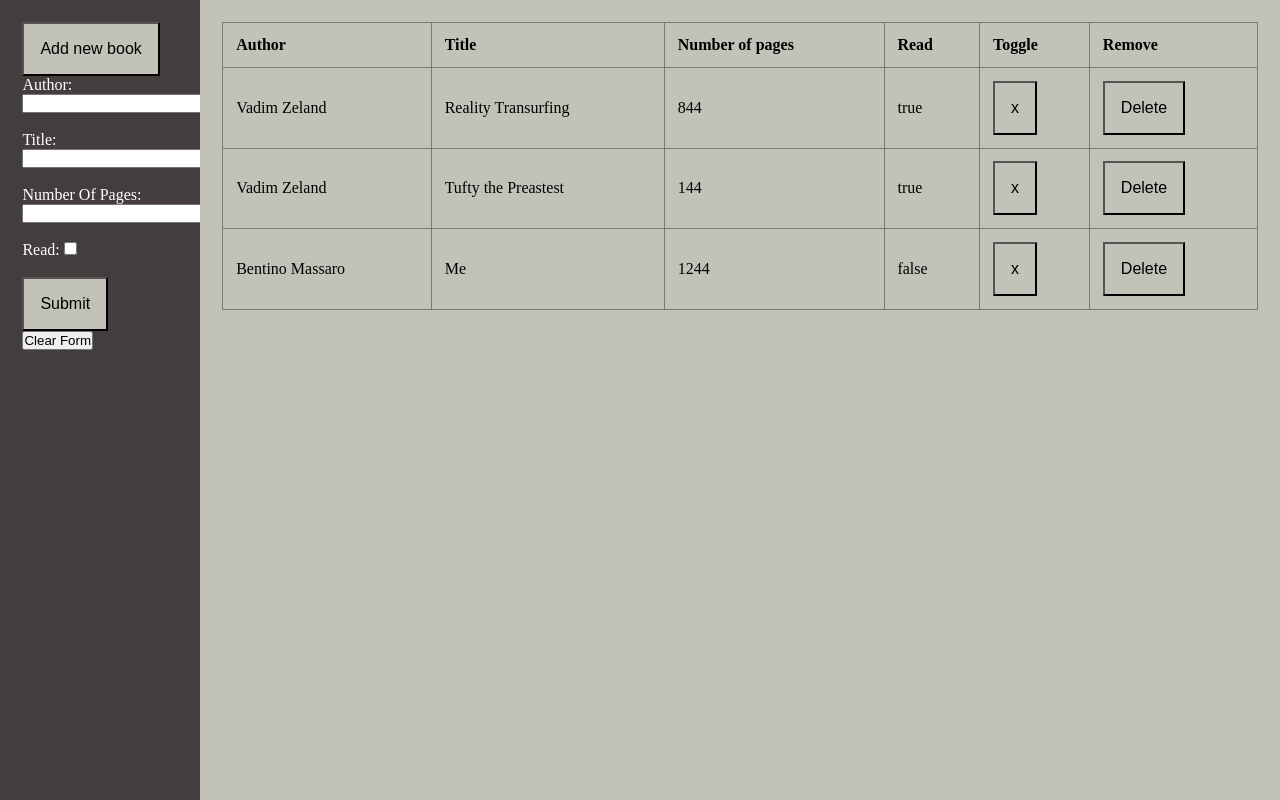
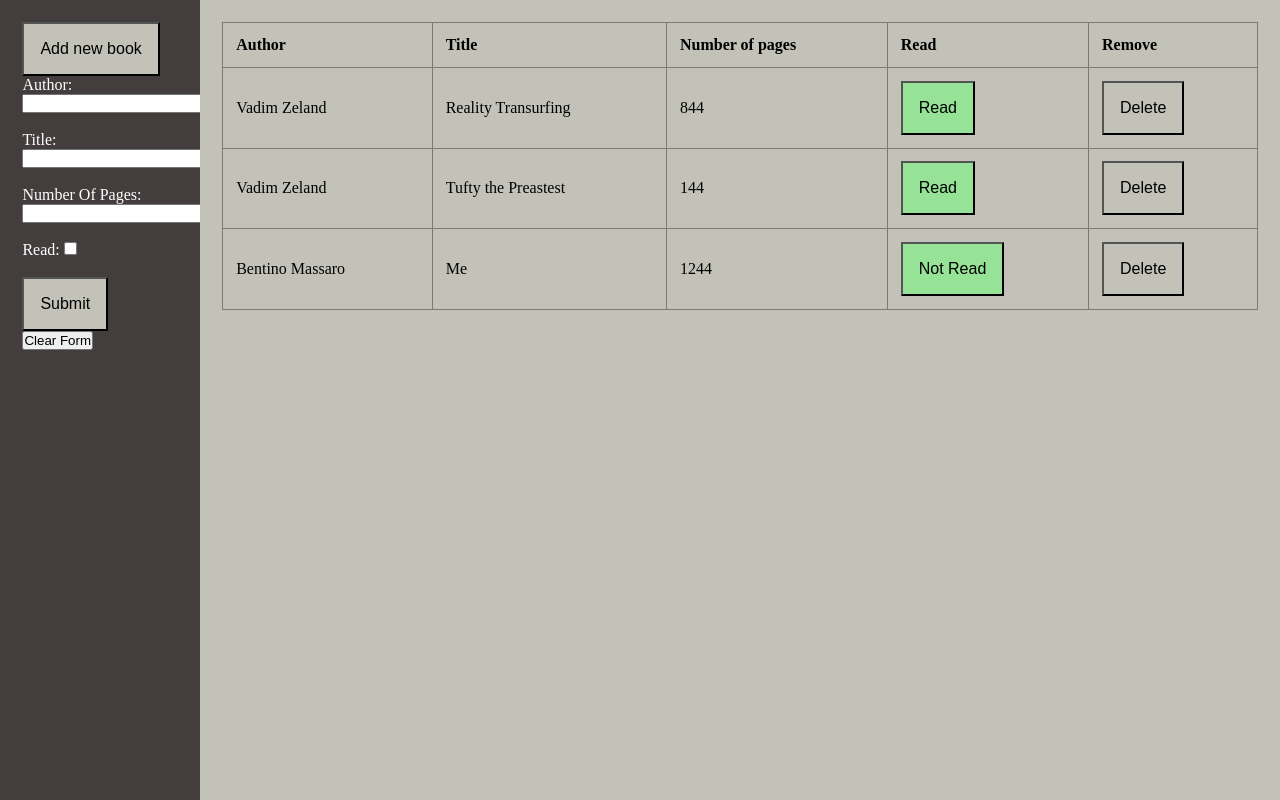
Before and after one commit to MarijaAvramovic/library-odin, a plain HTML site: page index.html in a window 1280 px wide. Drawn offline with Linux system fonts and the light colour scheme.

Commit message:
update toggle

```diff
--- a/index.html
+++ b/index.html
@@ -38,7 +38,6 @@
     <th>Title</th>
     <th>Number of pages</th>
     <th>Read</th>
-    <th>Toggle</th>
     <th>Remove</th>
   </tr>
   <!-- <tr>
--- a/main.js
+++ b/main.js
@@ -47,7 +47,6 @@ function displayBook(book) {
         const dataTitle = document.createElement('td');
         const dataPages = document.createElement('td');
         const dataRead = document.createElement('td');
-        const dataToggle = document.createElement('td');
         const btnToggle = document.createElement('button');
         const dataRemove = document.createElement('td');
         const btnRemove = document.createElement('button');
@@ -55,9 +54,14 @@ function displayBook(book) {
         dataAuthor.textContent = book.author;
         dataTitle.textContent = book.title;
         dataPages.textContent = book.pages;
-        dataRead.textContent = book.read;
-        dataRead.textContent = book.read;
-        btnToggle.textContent = 'x';
+        dataRead.appendChild(btnToggle);
+        if(book.read == true){
+          btnToggle.textContent = 'Read';
+          btnToggle.classList.add('green');
+        } else{
+          btnToggle.textContent = 'Not Read';
+          btnToggle.classList.add('green');
+        };
         btnRemove.textContent = 'Delete';
 
 
@@ -75,18 +79,13 @@ function displayBook(book) {
 
 
 
-        dataToggle.appendChild(btnToggle);
-
-        row.appendChild(dataToggle);
-
-
         dataRemove.appendChild(btnRemove);
 
         row.appendChild(dataRemove);
 
         myTable.appendChild(row);
-        toggleStatus();
-  removeBook();
+
+        removeBook();
 
         // console.log("ff");
 
@@ -165,35 +164,35 @@ buttonsRemoveBook.forEach(button => {
  }
 
 
- function toggleStatus() {
-    const buttonsToggleStatus = document.querySelectorAll('.btnToggle');
- console.log(buttonsToggleStatus);
+//  function toggleStatus() {
+//     const buttonsToggleStatus = document.querySelectorAll('.btnToggle');
+//  console.log(buttonsToggleStatus);
 
 
-buttonsToggleStatus.forEach(button => {
-  button.addEventListener('click', (e) => {
+// buttonsToggleStatus.forEach(button => {
+//   button.addEventListener('click', (e) => {
 
-    const clickedBtn = e.currentTarget;
+//     const clickedBtn = e.currentTarget;
 
-    const dataset = clickedBtn.dataset;
-    const clickedBtnId = dataset.readId;
+//     const dataset = clickedBtn.dataset;
+//     const clickedBtnId = dataset.readId;
 
-   const toggledBook = getBook(clickedBtnId);
-    toggledBook.toggleStatus();
+//    const toggledBook = getBook(clickedBtnId);
+//     toggledBook.toggleStatus();
 
-     console.log(toggledBook);
+//      console.log(toggledBook);
 
-       const toggled = document.querySelector(`[data-read="${clickedBtnId}"]`);
+//        const toggled = document.querySelector(`[data-read="${clickedBtnId}"]`);
 
-     console.log(toggled);
-      toggled.textContent = toggledBook.read;
+//      console.log(toggled);
+//       toggled.textContent = toggledBook.read;
 
 
-  });
-});
- }
+//   });
+// });
+//  }
 
 displayLibrary();
 
-  toggleStatus();
+  // toggleStatus();
   removeBook();
--- a/style.css
+++ b/style.css
@@ -33,5 +33,7 @@ button{
     background-color: rgb(194, 194, 185);
     padding: 1rem;
     font-size: 1rem;
-
 }
+.green{
+    background-color: rgb(150, 226, 150);
+}
```
